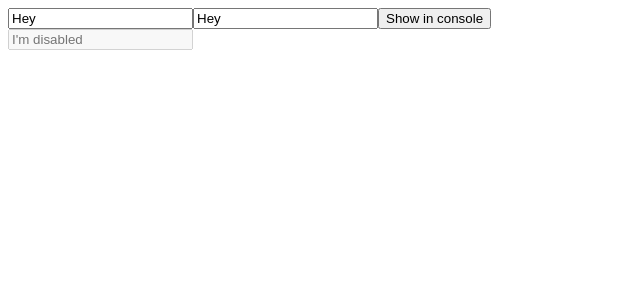
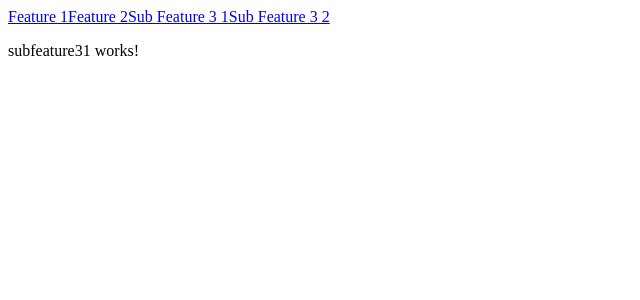
Before and after one commit to GaetanRdn/medium-angular, an Angular app: page /feature-3/sub-feature-3-1 in a window 1280 px wide. Shown: the top 300 px of the page, without its empty margins (0-640 px from the left). Built offline with nearby package versions, Linux system fonts and the light colour scheme.

Commit message:
feat: Add chapter about Basic Routing

```diff
--- /dev/null
+++ b/src/app/app-routing.module.ts
@@ -0,0 +1,45 @@
+import { NgModule } from '@angular/core';
+import { RouterModule, Routes } from '@angular/router';
+import { environment } from '@env/environment';
+import { Feature1Component } from '@pages/feature1/feature1.component';
+import { Feature2Component } from '@pages/feature2/feature2.component';
+import { Subfeature31Component } from '@pages/feature3/subfeature21/subfeature31.component';
+import { Subfeature32Component } from '@pages/feature3/subfeature22/subfeature32.component';
+import { PageNotFoundComponent } from '@pages/page-not-found/page-not-found.component';
+
+const routes: Routes = [
+  {
+    path: 'feature-1', component: Feature1Component
+  }, {
+    path: 'feature-2', component: Feature2Component,
+  }, {
+    path: 'feature-3', children: [
+      {
+        path: 'sub-feature-3-1',
+        component: Subfeature31Component
+      }, {
+        path: 'sub-feature-3-2',
+        component: Subfeature32Component
+      }, {
+        path: '',
+        redirectTo: 'sub-feature-3-1',
+        pathMatch: 'full' // don't forget it
+      }
+    ]
+  }, {
+    path: '', pathMatch: 'full', redirectTo: 'feature-1'
+  }, {
+    path: '**', component: PageNotFoundComponent
+  }
+];
+
+@NgModule({
+  imports: [
+    RouterModule.forRoot(routes, {
+      enableTracing: !environment.production
+    })
+  ],
+  exports: [RouterModule]
+})
+export class AppRoutingModule {
+}
--- a/src/app/app.component.html
+++ b/src/app/app.component.html
@@ -1 +1,6 @@
-<med-input-template></med-input-template>
+<a routerLink="/feature-1">Feature 1</a>
+<a routerLink="/feature-2">Feature 2</a>
+<a routerLink="/feature-3">Sub Feature 3 1</a>
+<a routerLink="/feature-3/sub-feature-3-2">Sub Feature 3 2</a>
+
+<router-outlet></router-outlet>
--- /dev/null
+++ b/src/app/components/pages/feature1/feature1.component.ts
@@ -0,0 +1,9 @@
+import { Component } from '@angular/core';
+
+@Component({
+  selector: 'med-feature1',
+  template: `<p>feature1 works!</p>
+  `
+})
+export class Feature1Component {
+}
--- /dev/null
+++ b/src/app/components/pages/feature2/feature2.component.ts
@@ -0,0 +1,9 @@
+import { Component } from '@angular/core';
+
+@Component({
+  selector: 'med-feature2',
+  template: `<p>feature2 works!</p>
+  `
+})
+export class Feature2Component {
+}
--- /dev/null
+++ b/src/app/components/pages/feature3/subfeature21/subfeature31.component.ts
@@ -0,0 +1,9 @@
+import { Component } from '@angular/core';
+
+@Component({
+  selector: 'med-subfeature31',
+  template: `<p>subfeature31 works!</p>
+  `
+})
+export class Subfeature31Component {
+}
--- /dev/null
+++ b/src/app/components/pages/feature3/subfeature22/subfeature32.component.ts
@@ -0,0 +1,8 @@
+import { Component } from '@angular/core';
+
+@Component({
+  selector: 'med-subfeature32',
+  template: `<p>subfeature32 works!</p>`
+})
+export class Subfeature32Component {
+}
--- /dev/null
+++ b/src/app/components/pages/page-not-found/page-not-found.component.ts
@@ -0,0 +1,10 @@
+import { Component } from '@angular/core';
+
+@Component({
+  selector: 'med-page-not-found',
+  template: `
+    <h1>Page not Found!</h1>
+  `
+})
+export class PageNotFoundComponent {
+}
```
Also changed, not shown: src/app/app.module.ts (+5 -5 lines), src/app/components/pages/feature1/feature1.module.ts (added, +11 -0 lines), src/app/components/pages/feature2/feature2.module.ts (added, +10 -0 lines), src/app/components/pages/feature3/feature3.module.ts (added, +11 -0 lines).
